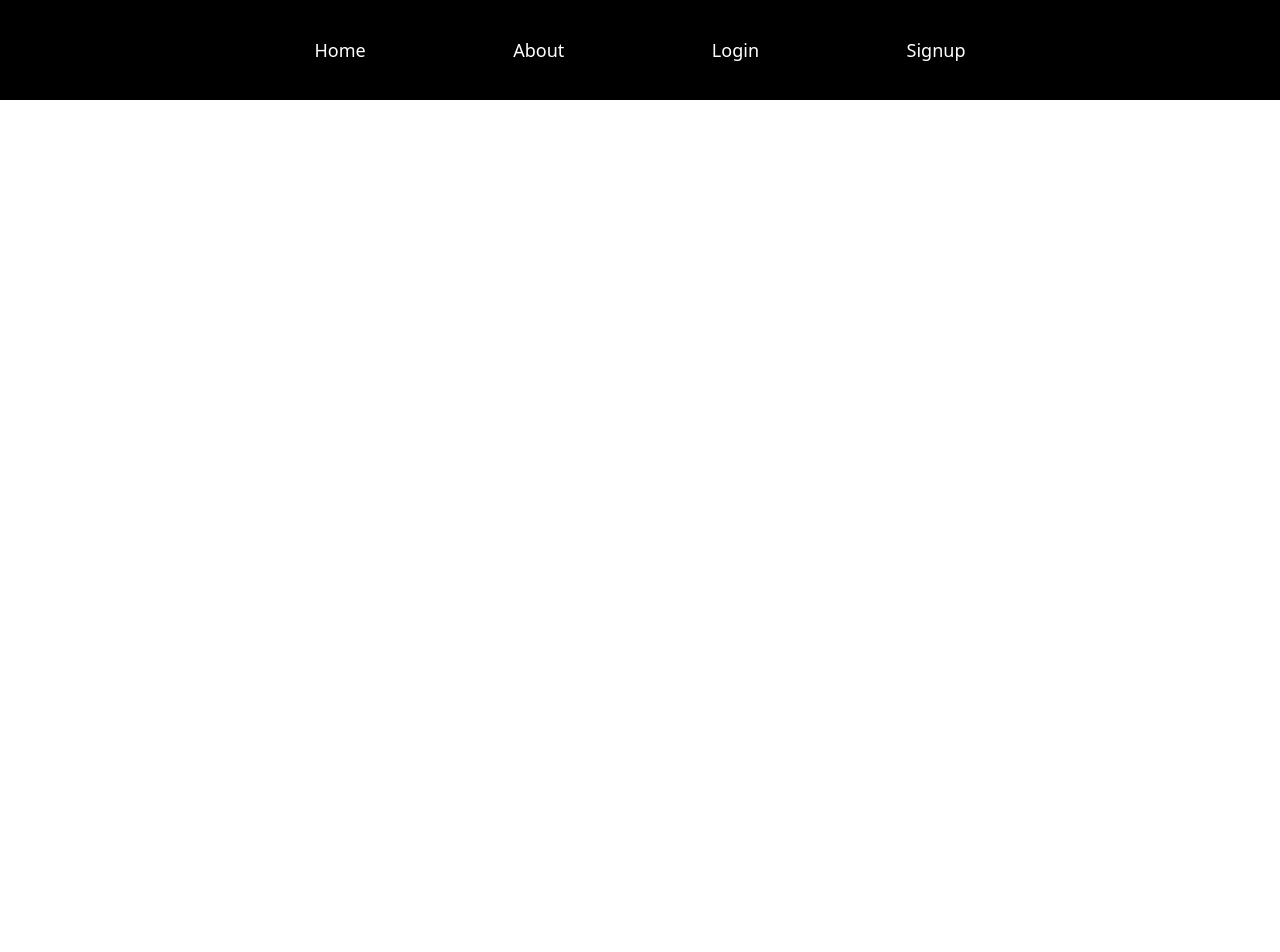
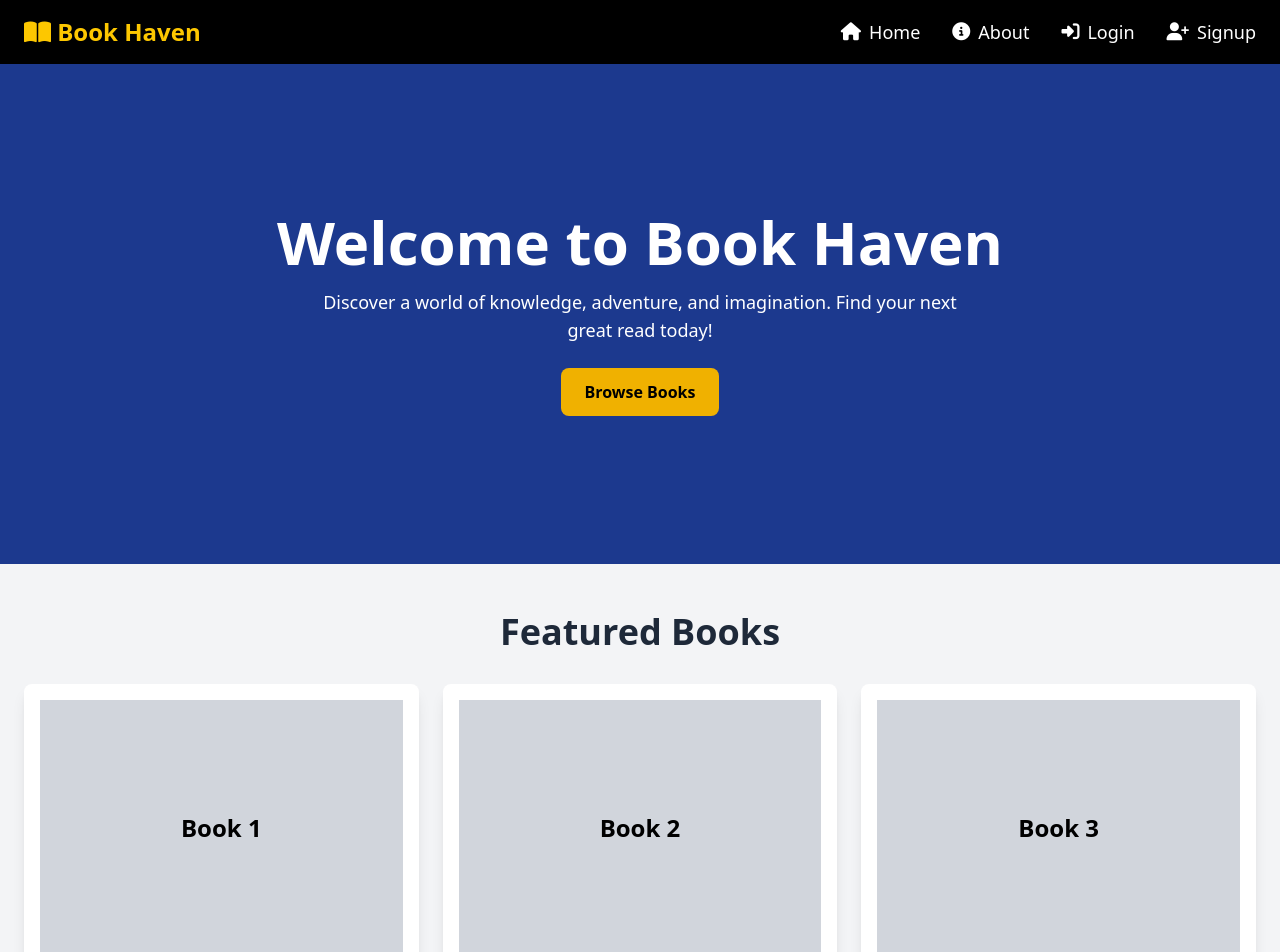
Before and after one commit to Siddhartha228/Book-Store-Website, a React (Vite) app: page / in a window 1280 px wide. Shown: the top 952 px of the page. Before the commit the page ends 800 px from the top, so only its background shows below. Built offline with nearby package versions, Linux system fonts and the light colour scheme.

Commit message:
home and about page

```diff
--- a/package.json
+++ b/package.json
@@ -10,7 +10,9 @@
     "preview": "vite preview"
   },
   "dependencies": {
+    "@fortawesome/fontawesome-free": "^6.7.2",
     "@tailwindcss/vite": "^4.0.3",
+    "framer-motion": "^12.3.1",
     "react": "^18.3.1",
     "react-dom": "^18.3.1",
     "react-router-dom": "^7.1.5",
@@ -26,6 +28,6 @@
     "eslint-plugin-react-hooks": "^5.0.0",
     "eslint-plugin-react-refresh": "^0.4.16",
     "globals": "^15.14.0",
-    "vite": "^6.0.5"
+    "vite": "^6.1.0"
   }
 }
--- a/src/App.jsx
+++ b/src/App.jsx
@@ -12,7 +12,8 @@ function App() {
     <BrowserRouter>
     <Navbar/>
       <Routes>
-          <Route path="/home" element={<Home/>}/>
+          <Route path="/" element={<Home />} />  {/* Default Route */}
+          <Route path="/home" element={<Home />} />
           <Route path="/about" element={<About/>}/>
           <Route path="/login" element={<Login/>}/>
           <Route path="/signup" element={<Signup/>}/>
--- a/src/components/About.jsx
+++ b/src/components/About.jsx
@@ -1,11 +1,42 @@
-import React from 'react'
+import React from "react";
 
 function About() {
   return (
-    <div className="h-[800px] bg-red-400 flex items-center justify-center">
-        <h1 className='text-5xl font-bold text-white'>Know More About us</h1>
+    <div className="bg-gray-100 min-h-screen py-12 px-6">
+      {/* Header Section */}
+      <div className="text-center max-w-3xl mx-auto">
+        <h1 className="text-5xl font-bold text-blue-900">About Us</h1>
+        <p className="mt-4 text-lg text-gray-600">
+          Welcome to <span className="font-semibold">Book Haven</span>, your ultimate destination for literature lovers!
+        </p>
+      </div>
+
+      {/* Mission Section */}
+      <div className="mt-12 max-w-4xl mx-auto text-center">
+        <h2 className="text-3xl font-semibold text-gray-800">Our Mission</h2>
+        <p className="mt-4 text-gray-600 text-lg">
+          Our mission is to foster a love for reading by offering a diverse collection of books that inspire, educate, and entertain.
+        </p>
+      </div>
+
+      {/* Why Choose Us Section */}
+      <div className="mt-12 max-w-5xl mx-auto grid grid-cols-1 md:grid-cols-3 gap-8">
+        {[
+          { title: "Wide Collection", text: "Thousands of books across various genres." },
+          { title: "Affordable Prices", text: "Best prices with exciting discounts." },
+          { title: "Fast Delivery", text: "Quick and secure book delivery to your doorstep." },
+        ].map((item, index) => (
+          <div
+            key={index}
+            className="bg-white p-6 shadow-lg rounded-lg text-center transition-transform transform hover:scale-105 hover:shadow-xl"
+          >
+            <h3 className="text-xl font-semibold text-blue-800">{item.title}</h3>
+            <p className="text-gray-600 mt-2">{item.text}</p>
+          </div>
+        ))}
+      </div>
     </div>
-  )
+  );
 }
 
-export default About
+export default About;
--- a/src/components/Home.jsx
+++ b/src/components/Home.jsx
@@ -1,13 +1,57 @@
-import React from 'react'
+import React from "react";
+import { motion } from "framer-motion";
 
 function Home() {
   return (
-    <div>
-        <div className="h-[800px] bg-red-600 flex items-center justify-center">
-        <h1 className='text-5xl font-bold text-white'>This is Home Page</h1>
+    <div className="bg-gray-100 min-h-screen">
+      {/* Hero Section */}
+      <div className="relative bg-blue-900 text-white h-[500px] flex flex-col justify-center items-center text-center px-4">
+        <motion.h1
+          className="text-6xl font-bold"
+          initial={{ opacity: 0, y: -50 }}
+          animate={{ opacity: 1, y: 0 }}
+          transition={{ duration: 1 }}
+        >
+          Welcome to Book Haven
+        </motion.h1>
+        <motion.p
+          className="mt-4 text-lg max-w-2xl"
+          initial={{ opacity: 0 }}
+          animate={{ opacity: 1 }}
+          transition={{ duration: 1.5 }}
+        >
+          Discover a world of knowledge, adventure, and imagination. Find your next great read today!
+        </motion.p>
+        <motion.button
+          className="mt-6 px-6 py-3 bg-yellow-500 text-black font-semibold rounded-lg hover:bg-yellow-400 transition duration-300"
+          whileHover={{ scale: 1.1 }}
+        >
+          Browse Books
+        </motion.button>
+      </div>
+
+      {/* Featured Books */}
+      <div className="py-12 px-6">
+        <h2 className="text-4xl font-bold text-center text-gray-800 mb-8">Featured Books</h2>
+        <div className="grid grid-cols-3 gap-6">
+          {[1, 2, 3].map((book, index) => (
+            <motion.div
+              key={index}
+              className="bg-white shadow-lg rounded-lg overflow-hidden p-4"
+              initial={{ opacity: 0, scale: 0.9 }}
+              animate={{ opacity: 1, scale: 1 }}
+              transition={{ duration: 0.5, delay: index * 0.2 }}
+            >
+              <div className="h-64 bg-gray-300 flex items-center justify-center text-2xl font-bold">Book {book}</div>
+              <h3 className="mt-4 text-xl font-semibold">Book Title {book}</h3>
+              <p className="text-gray-600 mt-2">An amazing book description goes here.</p>
+              <button className="mt-4 px-4 py-2 bg-blue-600 text-white rounded hover:bg-blue-500">Buy Now</button>
+            </motion.div>
+          ))}
+        </div>
+      </div>
     </div>
-    </div>
-  )
+  );
 }
 
-export default Home
+export default Home;
--- a/src/components/Navbar.jsx
+++ b/src/components/Navbar.jsx
@@ -3,22 +3,42 @@ import { Link } from 'react-router-dom';
 
 function Navbar() {
   return (
-      <div className="flex justify-evenly text-white bg-black h-[100px]">
-        <ul className="hidden md:flex text-lg justify-evenly w-full max-w-4xl">
-          <li className="mx-[25px] cursor-pointer flex items-center justify-center">
-            <Link to="/home" className="hover:text-gray-300">Home</Link>
+    <nav className="bg-black text-white py-4 shadow-lg">
+      <div className="container mx-auto flex justify-between items-center px-6">
+        {/* Logo */}
+        <div className="text-2xl font-bold flex items-center space-x-2">
+          <span className="text-yellow-400"><i className="fas fa-book-open"></i> Book Haven</span>
+        </div>
+
+        {/* Navigation Links */}
+        <ul className="hidden md:flex space-x-8 text-lg">
+          <li className="hover:text-gray-300 transition duration-300">
+            <Link to="/home" className="flex items-center space-x-2">
+              <i className="fas fa-home"></i>
+              <span>Home</span>
+            </Link>
           </li>
-          <li className="mx-[25px] cursor-pointer flex items-center justify-center">
-            <Link to="/about" className="hover:text-gray-300">About</Link>
+          <li className="hover:text-gray-300 transition duration-300">
+            <Link to="/about" className="flex items-center space-x-2">
+              <i className="fas fa-info-circle"></i>
+              <span>About</span>
+            </Link>
           </li>
-          <li className="mx-[25px] cursor-pointer flex items-center justify-center">
-            <Link to="/login" className="hover:text-gray-300">Login</Link>
+          <li className="hover:text-gray-300 transition duration-300">
+            <Link to="/login" className="flex items-center space-x-2">
+              <i className="fas fa-sign-in-alt"></i>
+              <span>Login</span>
+            </Link>
           </li>
-          <li className="mx-[25px] cursor-pointer flex items-center justify-center">
-            <Link to="/signup" className="hover:text-gray-300">Signup</Link>
+          <li className="hover:text-gray-300 transition duration-300">
+            <Link to="/signup" className="flex items-center space-x-2">
+              <i className="fas fa-user-plus"></i>
+              <span>Signup</span>
+            </Link>
           </li>
         </ul>
       </div>
+    </nav>
   );
 }
 
--- a/src/index.css
+++ b/src/index.css
@@ -1 +1,2 @@
 @import "tailwindcss";
+@import "@fortawesome/fontawesome-free/css/all.min.css";
```
Also changed, not shown: 1 other file (tests, documents, lock files or other folders).
